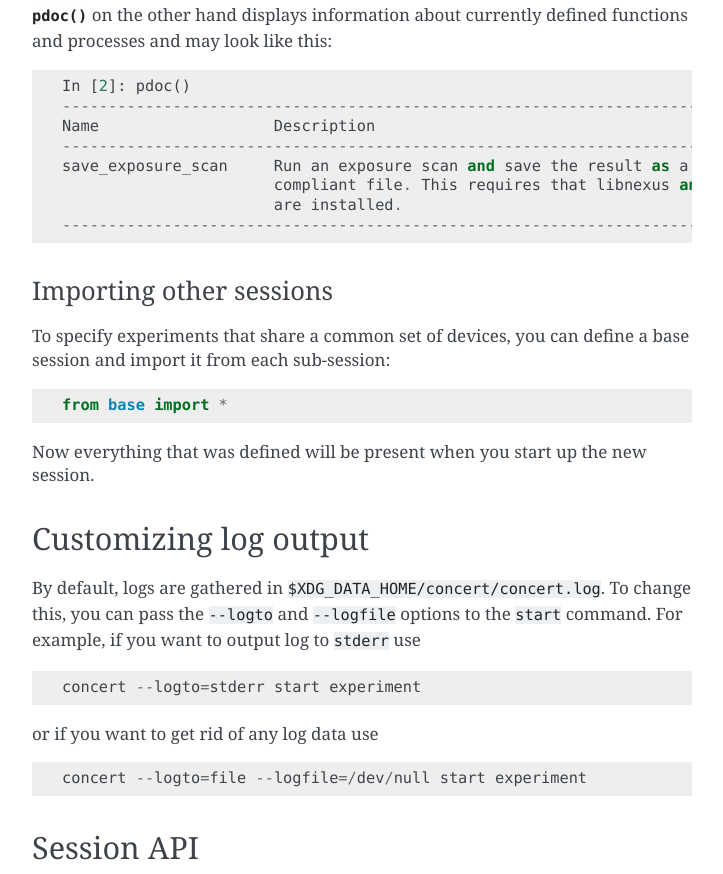
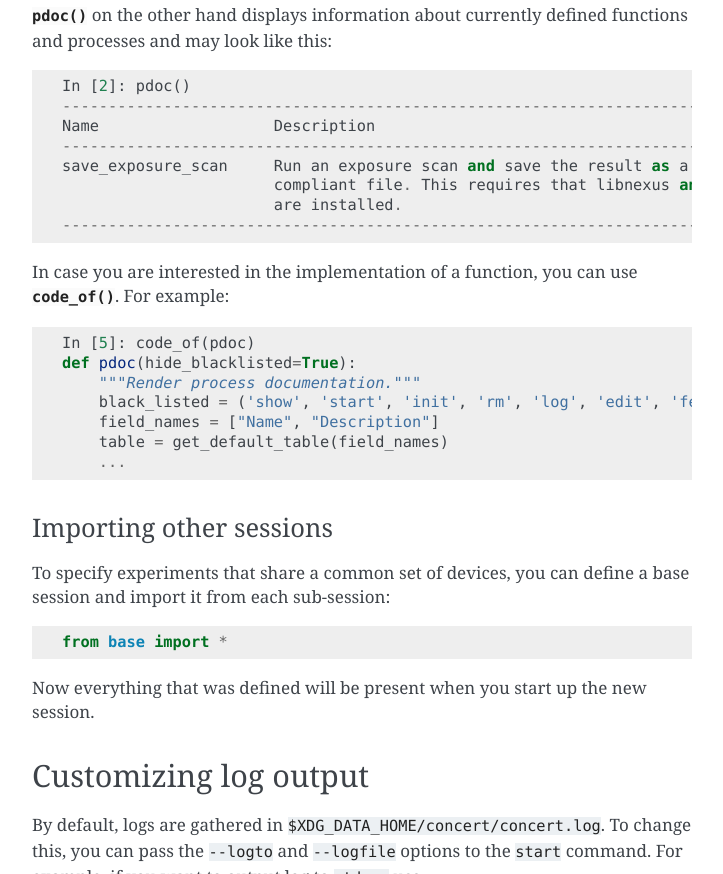
Before and after one commit to ufo-kit/concert, a Sphinx documentation site: the page built from docs/usage/sessions.rst, in a window 1280 px wide and 900 px high, scrolled down 4596 px, cut to the strip 0-874 px from the top of the window. Shown: the whole strip, without its empty margins (388-1111 px from the left). Built offline with Sphinx 7.4.7, drawn with Linux system fonts in a browser that asks for light colours.

Commit message:
Fix #71: add code_of function
In case Pygments is installed, the code is colorized first.

```diff
--- a/docs/usage/sessions.rst
+++ b/docs/usage/sessions.rst
@@ -220,6 +220,17 @@ functions and processes and may look like this::
                            are installed.
     ------------------------------------------------------------------------------
 
+In case you are interested in the implementation of a function, you can use
+:func:`.code_of`. For example::
+
+    In [5]: code_of(pdoc)
+    def pdoc(hide_blacklisted=True):
+        """Render process documentation."""
+        black_listed = ('show', 'start', 'init', 'rm', 'log', 'edit', 'fetch')
+        field_names = ["Name", "Description"]
+        table = get_default_table(field_names)
+        ...
+
 
 .. _pint: https://pint.readthedocs.org/en/latest/
 
```
Also changed, not shown: 2 other files.
